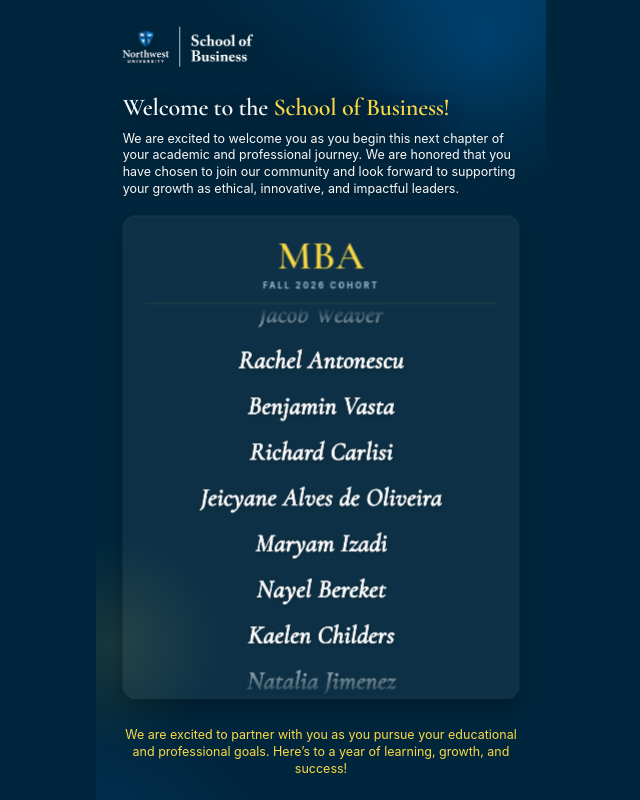
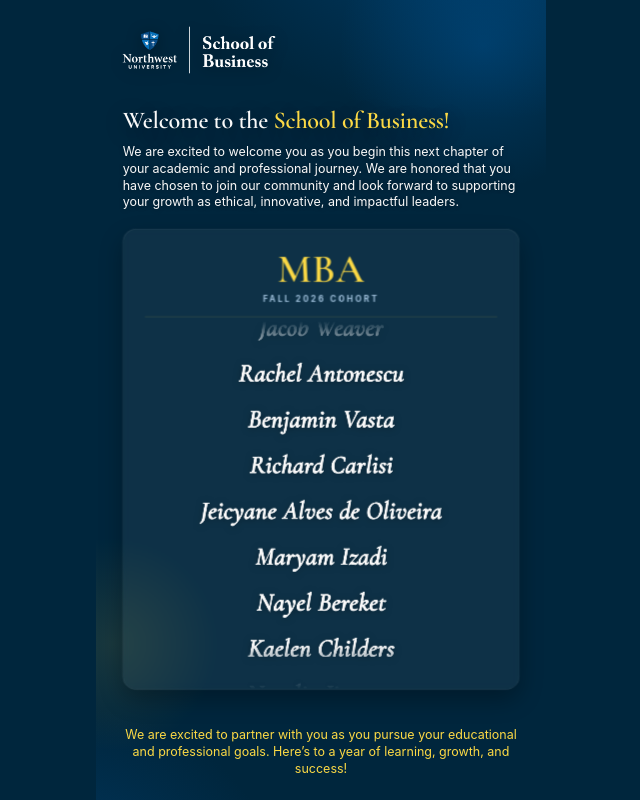
Before and after one commit to geovanaluiza/mbabusiness, a Nuxt app: page / in a window 1280 px wide. Shown: the whole page, without its empty margins (319-959 px from the left). Built offline with nearby package versions, Linux system fonts and the light colour scheme.

Commit message:
Fix orphan word, bigger logo, tighter names block

```diff
--- a/pages/index.vue
+++ b/pages/index.vue
@@ -80,7 +80,7 @@ onUnmounted(() => { if (timer) clearTimeout(timer) })
       <p class="lede">
         We are excited to welcome you as you begin this next chapter of your
         academic and professional journey. We are honored that you have chosen to join our community
-        and look forward to supporting your growth as ethical, innovative, and impactful leaders.
+        and look forward to supporting your growth as ethical, innovative, and impactful&nbsp;leaders.
       </p>
     </div>
 
@@ -148,12 +148,12 @@ onUnmounted(() => { if (timer) clearTimeout(timer) })
   z-index: 1;
 }
 .logo {
-  height: 96px;
+  height: 112px;
   width: auto;
   filter: drop-shadow(0 6px 18px rgba(0, 0, 0, 0.35));
 }
 /* === Headline === */
-.headline { z-index: 1; margin-top: 68px; }
+.headline { z-index: 1; margin-top: 84px; }
 .title {
   margin: 0;
   font-family: var(--font-serif);
@@ -179,7 +179,7 @@ onUnmounted(() => { if (timer) clearTimeout(timer) })
   flex: 1;
   min-height: 0;
   margin-top: 44px;
-  margin-bottom: 30px;
+  margin-bottom: 52px;
 }
 .panel {
   position: absolute;
```
